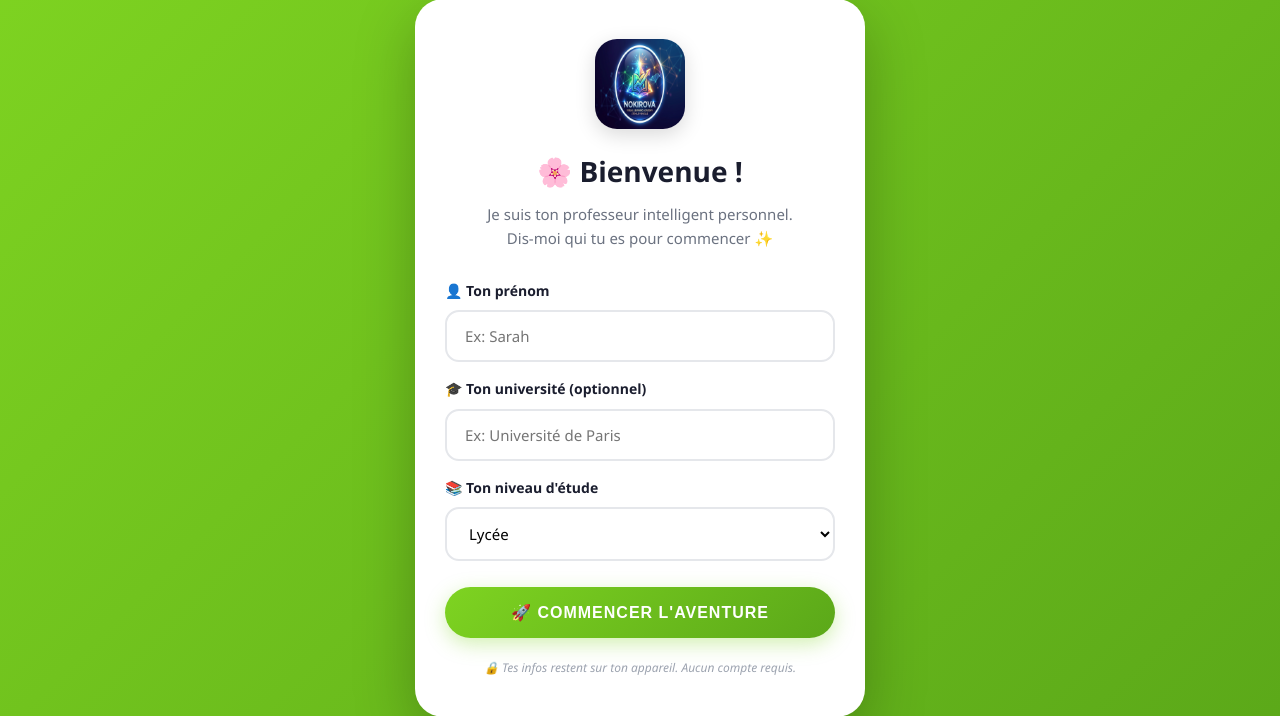
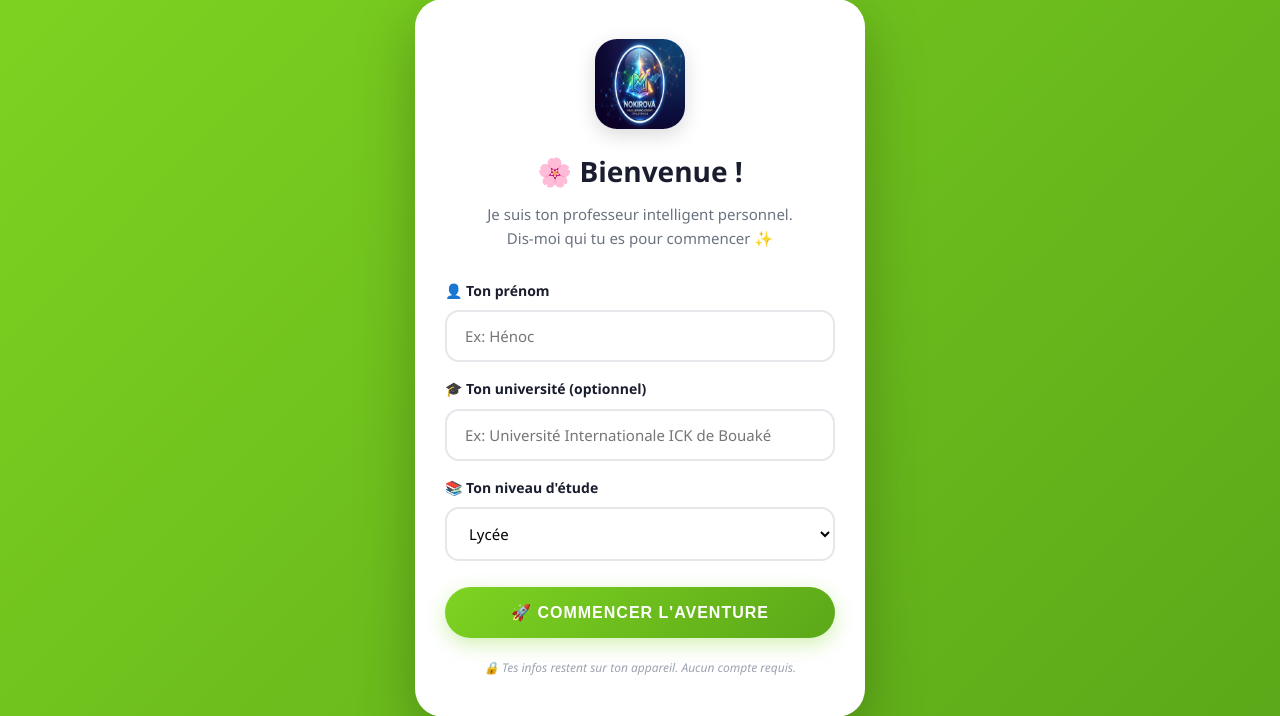
Before and after one commit to henoctoure846-hash/nokirova, a Flask app: page /bienvenue in a window 1280 px wide. Shown: the part 42-758 px from the top of the page. Run offline with Flask 3, Linux system fonts and the light colour scheme; data that the repository does not hold is empty.

```diff
--- a/web/templates/bienvenue.html
+++ b/web/templates/bienvenue.html
@@ -112,10 +112,10 @@
 
     <form class="form-bienvenue" onsubmit="enregistrerUtilisateur(event)">
         <label for="prenom">👤 Ton prénom</label>
-        <input type="text" id="prenom" required placeholder="Ex: Sarah" maxlength="30">
+        <input type="text" id="prenom" required placeholder="Ex: Hénoc" maxlength="30">
 
         <label for="universite">🎓 Ton université (optionnel)</label>
-        <input type="text" id="universite" placeholder="Ex: Université de Paris" maxlength="50">
+        <input type="text" id="universite" placeholder="Ex: Université Internationale ICK de Bouaké" maxlength="50">
 
         <label for="niveau">📚 Ton niveau d'étude</label>
         <select id="niveau">
```
